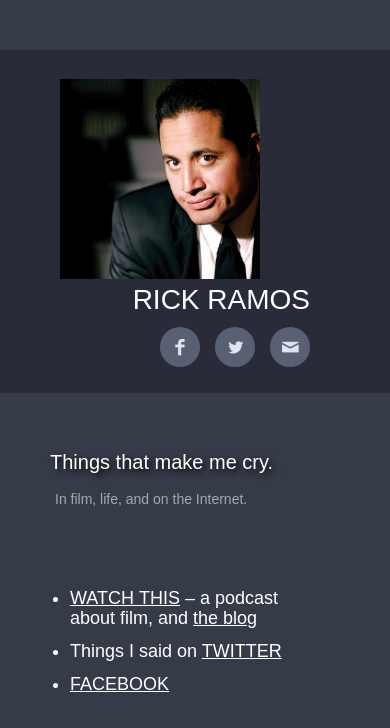
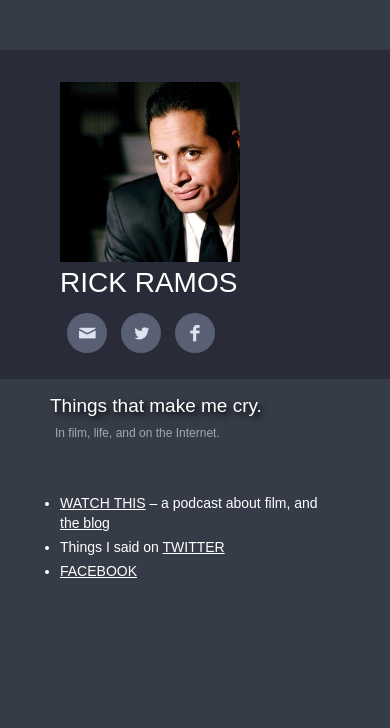
Before and after one commit to gondoramos/gondoramos.github.io, a plain HTML site: page index.html in a window 390 px wide. Shown: the top 728 px of the page. Drawn offline with nearby package versions, Linux system fonts and the light colour scheme; a script that the page names is missing.

Commit message:
Add better mobile layout.

```diff
--- a/css/watchthis.webflow.css
+++ b/css/watchthis.webflow.css
@@ -281,7 +281,7 @@ p {
   margin-right: 7px;
   margin-left: 7px;
   padding-top: 9px;
-  float: right;
+  float: left;
   border-radius: 40px;
   background-color: #596073;
   -webkit-transition: all 200ms ease;
@@ -423,7 +423,7 @@ p {
   }
   .company {
     display: inline-block;
-    float: right;
+    float: left;
   }
   .nav-column {
     padding-top: 19px;
@@ -481,6 +481,10 @@ p {
   .footer-text {
     margin-bottom: 22px;
   }
+  .social-icon {
+    float: left;
+    clear: none;
+  }
   .social-icon.first {
     margin-left: 1px;
   }
@@ -488,8 +492,10 @@ p {
     text-align: center;
   }
   .nav-bar {
+    max-width: 577px;
     padding-top: 26px;
     padding-bottom: 26px;
+    float: left;
   }
   .brand-column {
     text-align: center;
@@ -499,13 +505,12 @@ p {
     text-align: left;
   }
   .headercol {
+    display: inline;
+    padding-top: 20px;
     padding-right: 240px;
   }
   .bodycontainer {
     display: block;
-  }
-  .bodycontainer.listcontainermobile {
-    max-width: 529px;
   }
   .crylistcontainer {
     padding-left: 20px;
@@ -527,11 +532,14 @@ p {
     padding-right: 11px;
   }
   .section.hero {
+    max-width: 480px;
     padding-right: 15px;
-    padding-left: 15px;
+    padding-left: 0px;
   }
-  .section.hero.bodycontainermobile {
-    padding-left: 0px;
+  .section.footer {
+    max-width: 329px;
+    padding-top: 12px;
+    padding-bottom: 32px;
   }
   .nav-link {
     display: block;
@@ -539,11 +547,13 @@ p {
     padding-bottom: 8px;
   }
   .hero-heading {
-    font-size: 20px;
-    font-weight: 400;
+    margin-bottom: 0px;
+    font-size: 19px;
   }
   .hero-subhead {
     margin-bottom: 34px;
+    padding-bottom: 0px;
+    font-size: 12px;
   }
   .grey-icon {
     margin-top: 34px;
@@ -559,26 +569,15 @@ p {
     background-image: url('../images/12-quotes.png');
     background-position: 8% 17%;
   }
-  .social-icon {
-    margin-right: 0px;
-    margin-left: 15px;
-  }
   .nav-bar {
-    max-width: 550px;
+    max-width: 480px;
   }
   .crylistitem {
-    font-size: 18px;
-  }
-  .headercol {
-    padding-top: 17px;
-    padding-right: 240px;
-  }
-  .bodycontainer.listcontainermobile {
-    width: auto;
-    max-width: 330px;
-    margin-left: 0px;
+    margin-top: 4px;
+    font-size: 14px;
   }
   .crylistcontainer {
-    width: 100%;
+    margin-left: 0px;
+    padding-left: 10px;
   }
 }
--- a/index.html
+++ b/index.html
@@ -1,6 +1,6 @@
 <!DOCTYPE html>
 <!-- This site was created in Webflow. http://www.webflow.com-->
-<!-- Last Published: Wed Jul 09 2014 09:43:25 GMT+0000 (UTC) -->
+<!-- Last Published: Wed Jul 09 2014 10:04:04 GMT+0000 (UTC) -->
 <html data-wf-site="53bcf4337372fd8222572752">
 <head>
   <meta charset="utf-8">
@@ -32,7 +32,7 @@
   </script>
   <meta name="google-site-verification" content="uLYizalLEgF61TGctKLfhvFxdGWa9M-D1yXAF-QLnuI" />
 </head>
-<body>
+<body class="w-clearfix">
   <header class="nav-bar">
     <div class="w-container headercontainer">
       <div class="w-row">
@@ -40,7 +40,7 @@
           <img class="logo" src="images/square.jpg" width="200" alt="53bcf7fb7372fd82225727ae_square.jpg">
           <div class="company">RICK&nbsp;RAMOS</div>
         </div>
-        <div class="w-col w-col-6 headercol">
+        <div class="w-col w-col-6 w-clearfix headercol">
           <a class="w-inline-block social-icon" href="mailto:gondoramos@yahoo.com?subject=Hi Asshole">
             <img src="images/14-social-email.png" width="20" alt="35ec5a20-6309-494a-9d48-0e463a4d6214_14-social-email.png">
           </a>
@@ -54,13 +54,13 @@
       </div>
     </div>
   </header>
-  <div class="section hero bodycontainermobile">
+  <div class="section hero">
     <div class="w-container bodycontainer">
       <h1 class="hero-heading">Things that make me cry.</h1>
       <p class="hero-subhead">In film, life, and on the Internet.</p>
     </div>
   </div>
-  <footer class="section footer bodycontainer listcontainermobile">
+  <footer class="section footer">
     <div class="w-container bodycontainer">
       <ul class="crylistcontainer">
         <li class="crylistitem"><a class="crylink" href="https://itunes.apple.com/us/podcast/watch-this-with-rick-ramos/id805316756?mt=2">WATCH&nbsp;THIS</a>&nbsp;–&nbsp;a podcast about film, and <a href="https://medium.com/@gondoramos" class="crylink">the blog</a>
```
